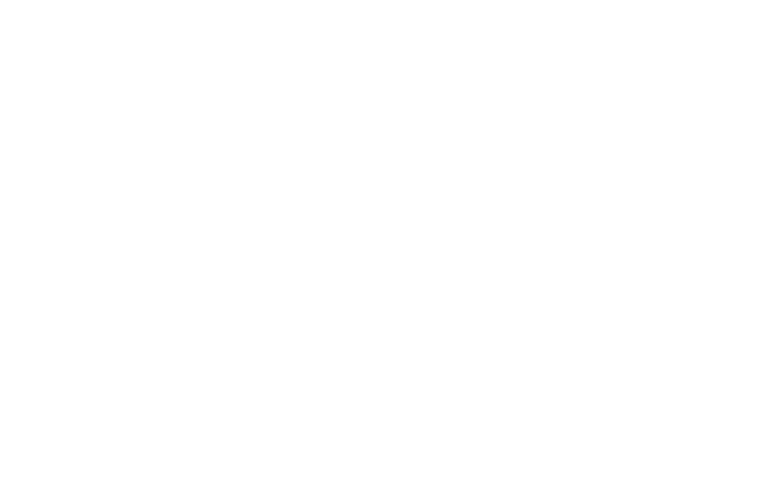
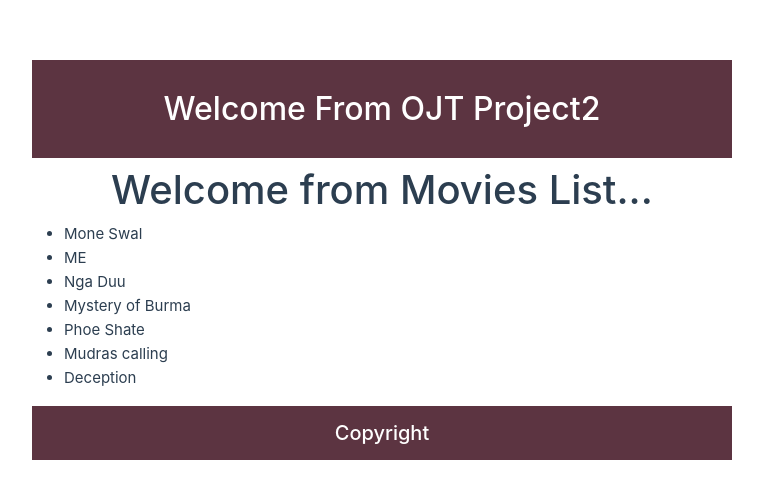
Before and after one commit to scmhsulaenandar/vue_ojt, a Vue app: page /second-ojt in a window 1280 px wide. Before the commit this address had no page. Shown: the part 136-634 px from the top of the page, without its empty margins (12-775 px from the left). Built offline with nearby package versions, Linux system fonts and the light colour scheme.

Commit message:
[ojt-project2] Ojt-Project2

```diff
--- a/package.json
+++ b/package.json
@@ -7,6 +7,7 @@
     "preview": "vite preview --port 4173"
   },
   "dependencies": {
+    "@popperjs/core": "^2.11.6",
     "bootstrap": "^5.2.1",
     "bootstrap-vue": "^2.22.0",
     "vue": "^3.2.40",
--- /dev/null
+++ b/src/assets/css/views/second-ojt-content.css
@@ -0,0 +1,3 @@
+.sec-h1 {
+    text-align: center;
+}
--- a/src/components/Footer.vue
+++ b/src/components/Footer.vue
@@ -1,10 +1,9 @@
 <template>
-  <footer>
-    <h5>Copyright</h5>
+  <footer class="cmn-footer">
+    <h5 class="cmn-5">Copyright</h5>
   </footer>
 </template>
 
 <style scoped>
-
 @import "../assets/css/components/footer.css";
 </style>
--- a/src/components/Header.vue
+++ b/src/components/Header.vue
@@ -1,6 +1,6 @@
 <template>
     <header>
-        <h2>Welcom My Blog</h2>
+        <h2>Welcome {{title}}</h2>
     </header>
 </template>
 
@@ -8,3 +8,5 @@
 
 @import "../assets/css/components/header.css";
 </style>
+<script src="../services/components/header.js">
+</script>
--- /dev/null
+++ b/src/components/SecondContent.vue
@@ -0,0 +1,6 @@
+<template>
+    <li> {{ namesArray[index] }}</li>
+</template>
+
+<script src="../services/components/secondcontent.js">
+</script>
--- a/src/main.js
+++ b/src/main.js
@@ -1,6 +1,8 @@
 import { createApp } from 'vue'
 import App from './App.vue'
 import router from './router'
+import "bootstrap/dist/css/bootstrap.min.css"
+import "bootstrap/dist/js/bootstrap.js"
 
 import './assets/main.css'
 
--- a/src/router/index.js
+++ b/src/router/index.js
@@ -1,5 +1,6 @@
 import { createRouter, createWebHistory } from 'vue-router'
 import FirstOjtContent from '../views/FirstOjtContent.vue'
+import SecondOjtContent from '../views/SecondOjtContent.vue'
 
 const router = createRouter({
   history: createWebHistory(import.meta.env.BASE_URL),
@@ -8,6 +9,11 @@
       path: '/',
       name: 'first-content',
       component: FirstOjtContent
+    },
+    {
+      path: '/second-ojt',
+      name: 'second-content',
+      component: SecondOjtContent
     }
   ]
 })
--- a/src/services/components/header.js
+++ b/src/services/components/header.js
@@ -0,0 +1,5 @@
+export default{
+    props: {
+        title: ''
+    }
+}
--- /dev/null
+++ b/src/services/components/secondcontent.js
@@ -0,0 +1,3 @@
+export default {
+    props: ["names-array", "index"]
+}
--- /dev/null
+++ b/src/services/views/second-ojt-content.js
@@ -0,0 +1,23 @@
+import Header from "../../components/Header.vue"
+import SecondContent from "../../components/SecondContent.vue"
+import Footer from "../../components/Footer.vue"
+export default {
+    components: {
+        Header,
+        SecondContent,
+        Footer
+    },
+    data() {
+        return {
+            movies: [
+                {id:'1', name: 'Mone Swal', description: 'Drama Movie'},
+                {id:'2', name: 'ME', description: 'Drama Movie'},
+                {id:'3', name: 'Nga Duu', description: 'Drama Movie'},
+                {id:'4', name: 'Mystery of Burma', description: 'Drama Movie'},
+                {id:'4', name: 'Phoe Shate', description: 'Drama Movie'},
+                {id:'4', name: 'Mudras calling', description: 'Drama Movie'},
+                {id:'4', name: 'Deception', description: 'Drama Movie'}
+            ]
+        }
+    }
+}
--- a/src/views/FirstOjtContent.vue
+++ b/src/views/FirstOjtContent.vue
@@ -1,6 +1,6 @@
 <template>
   <div class="container">
-    <Header/>
+    <Header title="From OJT Project2"/>
     <Content/>
     <Footer/>
   </div>
--- /dev/null
+++ b/src/views/SecondOjtContent.vue
@@ -0,0 +1,25 @@
+<template>
+  <div class="container">
+    <Header title="From OJT Project2"/>
+    <div>
+      <h1 class="sec-h1">Welcome from Movies List...</h1>
+    </div>
+    <ul>
+      <SecondContent
+        v-for="(movie, index) in movies.length"
+        :key="movie.name"
+        :index="index"
+        :names-array="movies.map(a => a.name)"
+    />
+    <!-- <li v-for="movie in movies" :key="movie.id">{{movie.name}}</li> -->
+    </ul>
+    <Footer/>
+  </div>
+</template>
+
+<style scoped>
+@import "../assets/css/views/second-ojt-content.css";
+</style>
+
+<script src="../services/views/second-ojt-content.js">
+</script>
```
Also changed, not shown: 2 other files (tests, documents, lock files or other folders).
